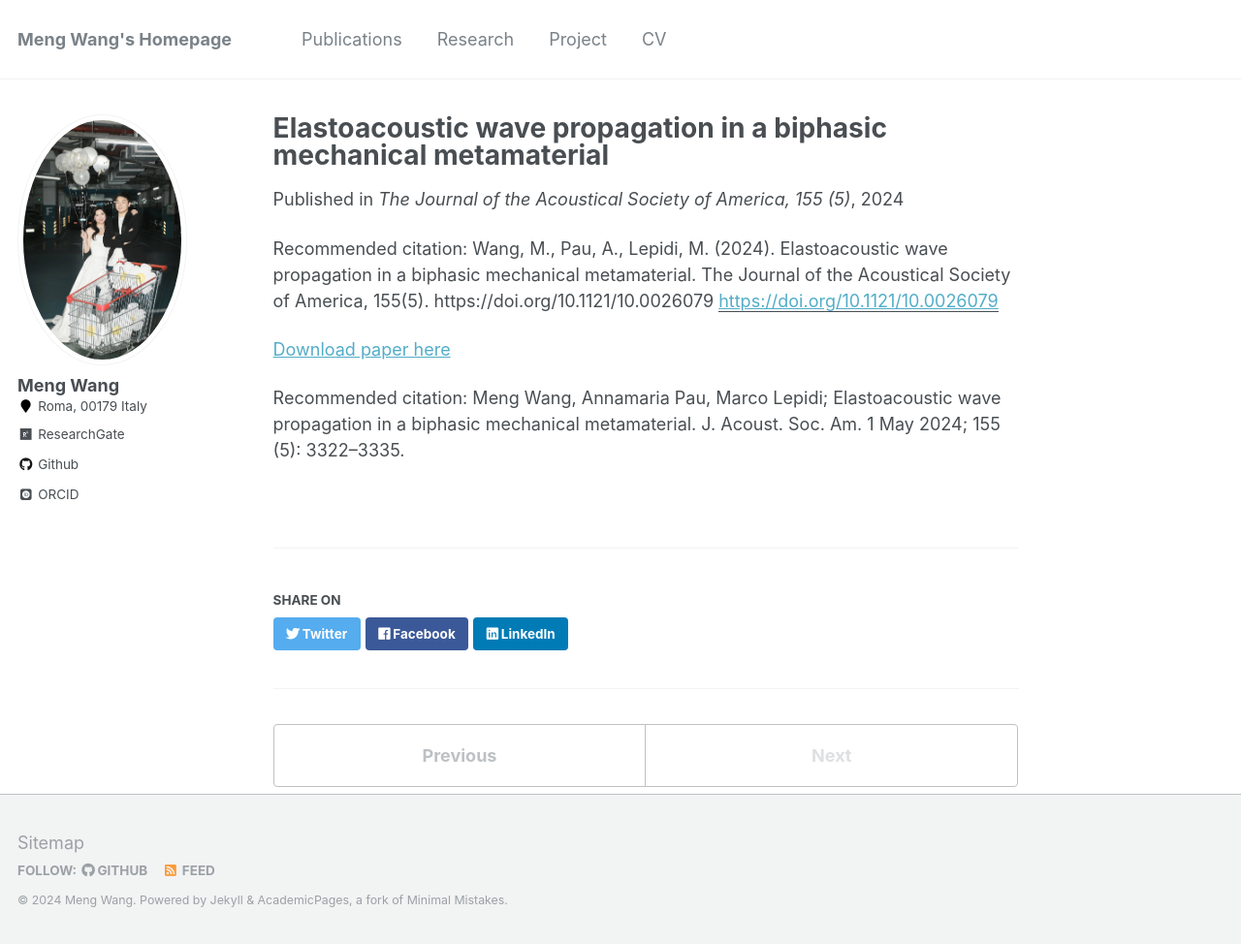
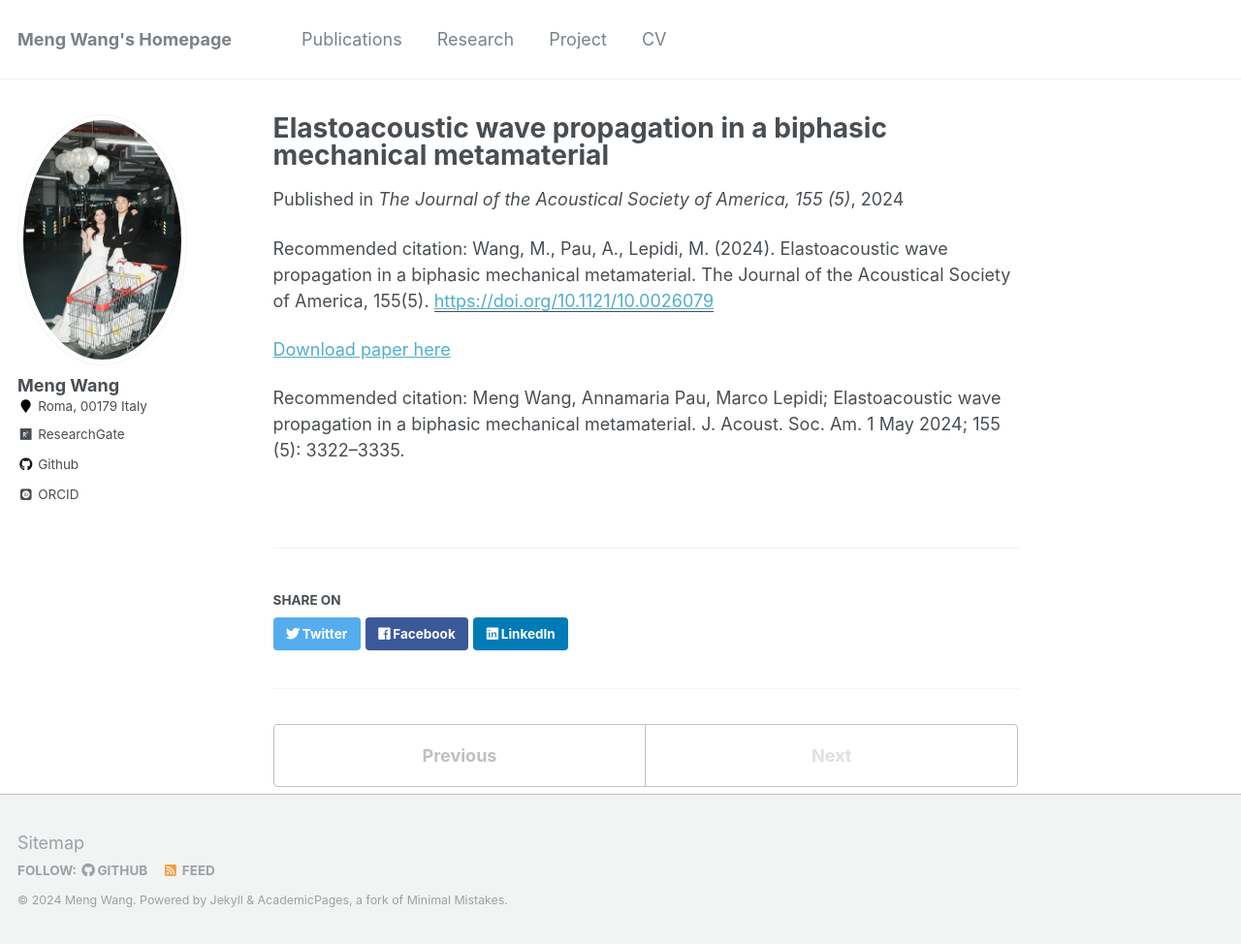
Before and after one commit to wang-meng-web/wang-meng-web.github.io, a Jekyll site: the page built from _publications/biphasicJASA.md, in a window 1280 px wide and 974 px high. Shown: the whole window at 97% size. Built offline with Jekyll 4.4.1, drawn with Linux system fonts in a browser that asks for light colours; some web fonts are replaced; part of the change alters nothing that is shown.

Commit message:
Update biphasicJASA.md

```diff
--- a/_publications/biphasicJASA.md
+++ b/_publications/biphasicJASA.md
@@ -6,7 +6,7 @@ excerpt: '**Meng Wang**, Annamaria Pau, Marco Lepidi'
 date: 2024-05-17
 venue: 'The Journal of the Acoustical Society of America, 155 (5)'
 paperurl: 'https://doi.org/10.1121/10.0026079'
-citation: 'Wang, M., Pau, A., Lepidi, M. (2024). Elastoacoustic wave propagation in a biphasic mechanical metamaterial. The Journal of the Acoustical Society of America, 155(5). https://doi.org/10.1121/10.0026079'
+citation: 'Wang, M., Pau, A., Lepidi, M. (2024). Elastoacoustic wave propagation in a biphasic mechanical metamaterial. The Journal of the Acoustical Society of America, 155(5).'
 ---
 
 [Download paper here](http://wang-meng-web.github.io/files/Meng_JASA.pdf)
```
